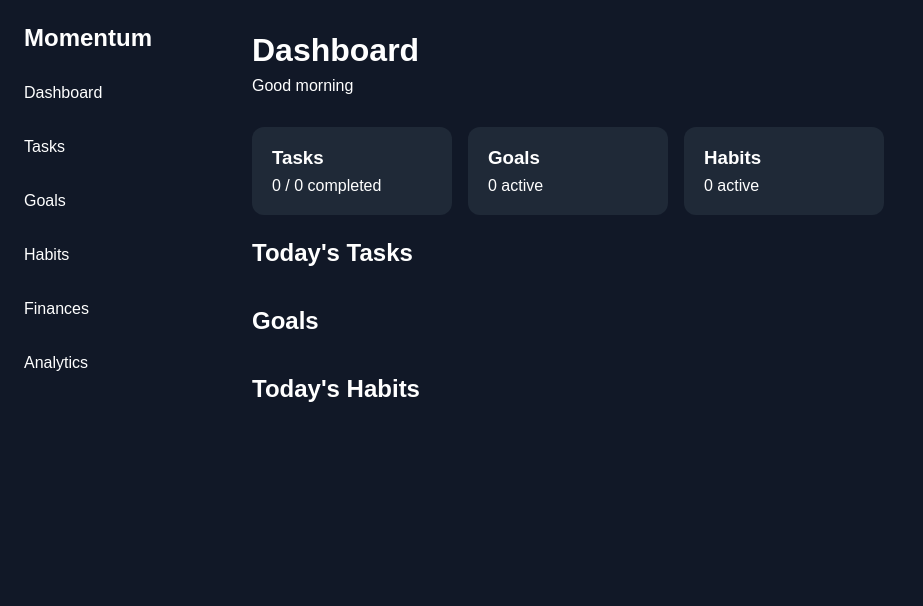
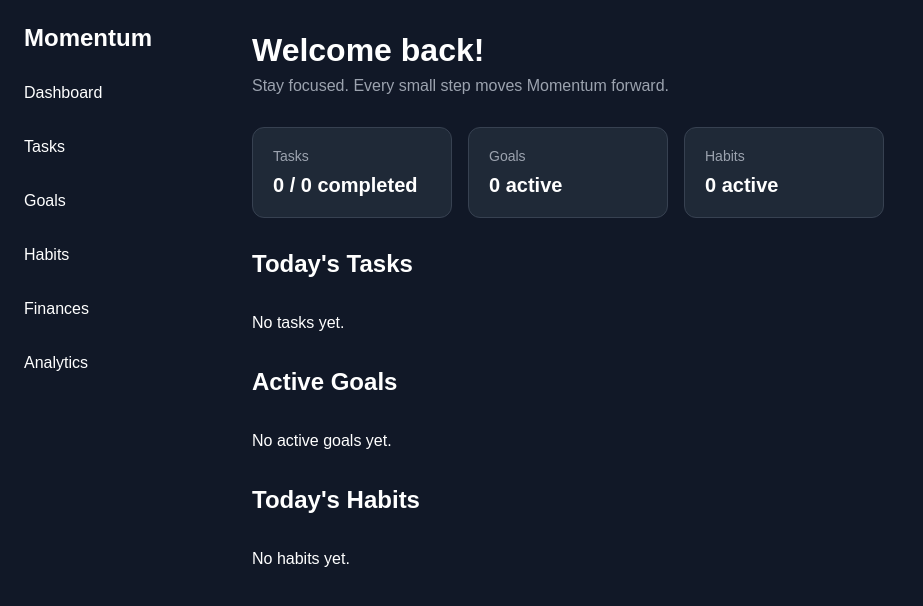
Before and after one commit to Anujchhaparwal/momentum, a React (Vite) app: page / in a window 1280 px wide. Shown: the top 606 px of the page, without its empty margins (0-923 px from the left). Built offline with nearby package versions, Linux system fonts and the light colour scheme.

Commit message:
build connected dashboard

```diff
--- a/src/App.css
+++ b/src/App.css
@@ -22,6 +22,7 @@
 
 .dashboard {
   padding: 32px;
+  max-width: 1100px;
 }
 
 .dashboard-header h1 {
@@ -35,7 +36,7 @@
 .stats {
   display: flex;
   gap: 16px;
-  margin-top: 32px;
+  margin-bottom: 32px;
 }
 
 .stat-card {
@@ -43,14 +44,26 @@
   padding: 20px;
   border-radius: 12px;
   width: 200px;
+  border: 1px solid #374151;
+  transition: transform 0.2s ease, border-color 0.2s ease;
+}
+
+.stat-card:hover {
+  transform: translateY(-2px);
+  border-color: #4b5563;
 }
 
 .stat-card h3 {
-  margin: 0 0 8px;
+  margin: 0 0 10px;
+  font-size: 14px;
+  font-weight: 500;
+  color: #9ca3af;
 }
 
 .stat-card p {
   margin: 0;
+  font-size: 20px;
+  font-weight: 600;
 }
 
 .tasks-section {
@@ -272,3 +285,16 @@
   color: #f87171;
   cursor: pointer;
 }
+
+.dashboard-header {
+  margin-bottom: 32px;
+}
+
+.dashboard-header h1 {
+  font-size: 2rem;
+  margin-bottom: 8px;
+}
+
+.dashboard-header p {
+  color: #9ca3af;
+}
--- a/src/components/Dashboard.jsx
+++ b/src/components/Dashboard.jsx
@@ -2,11 +2,14 @@ import StatCard from "./statCard";
 import TaskItem from "./TaskItem";
 
 function Dashboard({ tasks, setTasks, goals, habits }) {
+
   return (
     <div className="dashboard">
       <div className="dashboard-header">
-        <h1>Dashboard</h1>
-        <p>Good morning</p>
+        <div>
+          <h1>Welcome back!</h1>
+          <p>Stay focused. Every small step moves Momentum forward.</p>
+        </div>
       </div>
       <div className="stats">
         <StatCard
@@ -27,7 +30,10 @@ function Dashboard({ tasks, setTasks, goals, habits }) {
         <h2>Today's Tasks</h2>
 
         <div className="task-list">
-          {[...tasks]
+          {tasks.length === 0 ? (
+            <p className="empty-state">No tasks yet.</p>
+          ) : (
+            [...tasks]
               .sort((a, b) => a.completed - b.completed)
               .slice(0, 5)
               .map((taskItem) => (
@@ -46,13 +52,20 @@ function Dashboard({ tasks, setTasks, goals, habits }) {
                     );
                   }}
                 />
-            ))}
+              ))
+          )}
         </div>
       </div>
       <div className="goals-section">
-        <h2>Goals</h2>
+        <h2>Active Goals</h2>
         <div className="goal-list">
-          {goals.map((goalItem) => (
+          {goals.filter((goalItem) => !goalItem.completed).length === 0 ? (
+            <p className="empty-state">No active goals yet.</p>
+          ) : (
+
+            goals
+              .filter((goalItem) => !goalItem.completed)
+              .map((goalItem) => (
                 <div className="goal-item" key={goalItem.id}>
                   <div className="goal-details">
                     <span className={goalItem.completed ? "completed" : ""}>
@@ -71,7 +84,8 @@ function Dashboard({ tasks, setTasks, goals, habits }) {
                     {goalItem.progress}%
                   </span>
                 </div>
-          ))}
+              ))
+          )}
         </div>
 
       </div>
@@ -79,7 +93,11 @@ function Dashboard({ tasks, setTasks, goals, habits }) {
         <h2>Today's Habits</h2>
 
         <div className="habit-list">
-          {habits.map((habitItem) => (
+          {habits.length === 0 ? (
+            <p className="empty-state">No habits yet.</p>
+          ) : (
+
+              habits.map((habitItem) => (
                 <div className="habit-item" key={habitItem.id}>
                   <span className={habitItem.completed ? "completed" : ""}>
                     {habitItem.title}
@@ -89,7 +107,8 @@ function Dashboard({ tasks, setTasks, goals, habits }) {
                     {habitItem.streak} day streak
                   </span>
                 </div>
-          ))}
+              ))
+            )}
         </div>
       </div>
     </div>
--- a/src/components/Goals.jsx
+++ b/src/components/Goals.jsx
@@ -36,7 +36,11 @@ function Goals({ goals, setGoals }) {
 
       <h2>Active Goals</h2>
       <div className="goal-list">
-        {goals.map((goalItem) => (
+        {goals.length === 0 ? (
+          <p className="empty-state">No goals yet.</p>
+        ) : (
+
+          goals.map((goalItem) => (
             <div className="goal-item" key={goalItem.id}>
               <div className="goal-details">
                 <span className={goalItem.completed ? "completed" : ""}>
@@ -82,7 +86,8 @@ function Goals({ goals, setGoals }) {
                 Delete
               </button>
             </div>
-        ))}
+          ))
+        ) }
       </div>
     </div>
   );
--- a/src/components/TaskItem.jsx
+++ b/src/components/TaskItem.jsx
@@ -1,14 +1,18 @@
 function TaskItem({ title, priority, completed, onToggle }) {
   return (
     <div className="task-item">
+      <div className="task-info">
         <input
           type="checkbox"
           checked={completed}
           onChange={onToggle}
         />
+
         <span className={completed ? "completed" : ""}>
           {title}
         </span>
+      </div>
+
       <span className={`priority ${priority.toLowerCase()}`}>
         {priority}
       </span>
```
Lines whose indentation alone changed are shown as unchanged.
